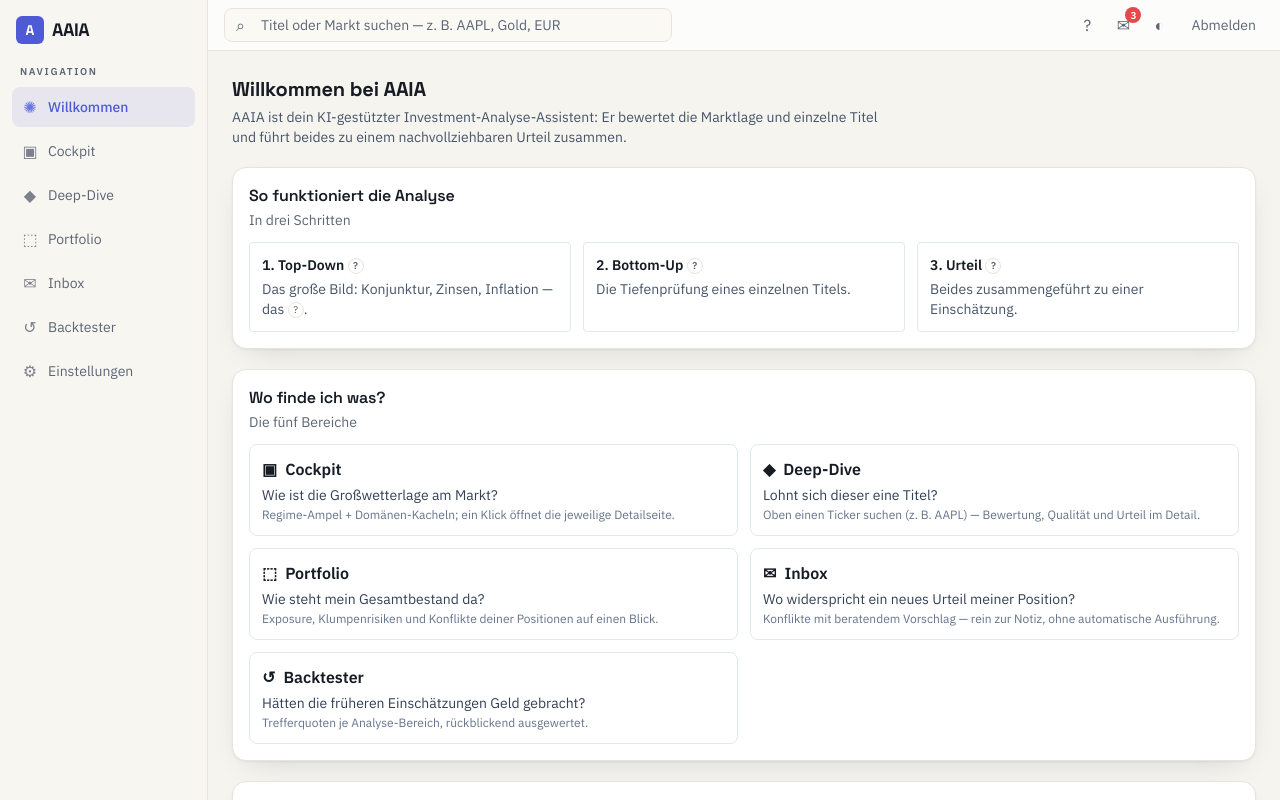
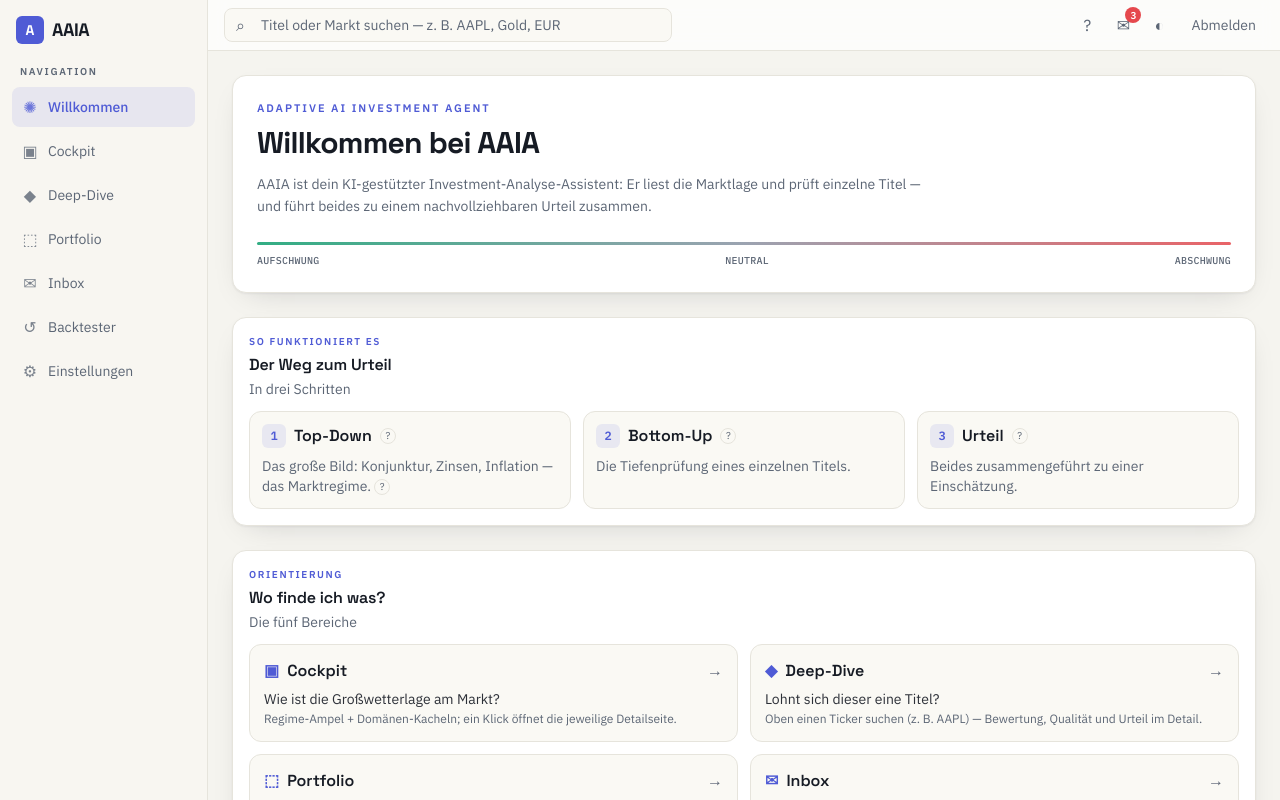
Before and after one commit to NicolasLardinois/aaia_agent, a React (Vite) app in the folder frontend/: page /willkommen in a window 1280 px wide. Both pictures are taken after typing "Sample123" into the empty fields and a click on the button "Anmelden". Shown: the top 800 px of the page. Built offline with nearby package versions, Linux system fonts and the light colour scheme; no server answers.

Commit message:
feat(design): Willkommen-Seite als Schauseite — Hero + Regime-Horizont-Signatur

```diff
--- a/frontend/src/pages/WelcomePage.tsx
+++ b/frontend/src/pages/WelcomePage.tsx
@@ -1,10 +1,17 @@
 // Willkommen-Seite (Teil-Projekt A): erklärt AAIA + jeden Bereich, "wo was zu finden ist".
 // Reiner Inhalt, kein Backend. "Los geht's" merkt den Besuch und führt ins Cockpit.
+// Schauseite der "Instrument-Deck"-Designsprache: Hero + Regime-Horizont-Signatur.
 import { Link, useNavigate } from "react-router-dom";
 import { AREAS } from "../data/welcomeContent";
 import { SectionCard } from "../components/SectionCard";
 import { InfoTip } from "../components/InfoTip";
 import { useOnboarding } from "../shell/useOnboarding";
+
+const STEPS = [
+  { n: "1", title: "Top-Down", term: "Top-Down", text: "Das große Bild: Konjunktur, Zinsen, Inflation — das Marktregime.", termInline: "Regime" },
+  { n: "2", title: "Bottom-Up", term: "Bottom-Up", text: "Die Tiefenprüfung eines einzelnen Titels.", termInline: undefined },
+  { n: "3", title: "Urteil", term: "Urteil", text: "Beides zusammengeführt zu einer Einschätzung.", termInline: undefined },
+];
 
 export function WelcomePage() {
   const navigate = useNavigate();
@@ -16,53 +23,67 @@ export function WelcomePage() {
   }
 
   return (
-    <section className="space-y-5">
-      <div>
-        <h2 className="text-xl font-bold">Willkommen bei AAIA</h2>
-        <p className="mt-1 max-w-2xl text-sm text-slate-600 dark:text-slate-300">
-          AAIA ist dein KI-gestützter Investment-Analyse-Assistent: Er bewertet die Marktlage
-          und einzelne Titel und führt beides zu einem nachvollziehbaren Urteil zusammen.
+    <section className="space-y-6">
+      {/* Hero — Thesis: AAIA liest die Marktlage; der Regime-Horizont ist die Signatur. */}
+      <div className="overflow-hidden rounded-panel border border-line bg-surface p-6 shadow-panel">
+        <div className="text-[11px] font-semibold uppercase tracking-[0.18em] text-brand">
+          Adaptive AI Investment Agent
+        </div>
+        <h2 className="mt-2 font-display text-3xl font-bold tracking-tight">Willkommen bei AAIA</h2>
+        <p className="mt-3 max-w-2xl text-sm leading-relaxed text-muted">
+          AAIA ist dein KI-gestützter Investment-Analyse-Assistent: Er liest die Marktlage und
+          prüft einzelne Titel — und führt beides zu einem nachvollziehbaren Urteil zusammen.
         </p>
+        <div className="regime-horizon mt-6" />
+        <div className="mt-2 flex justify-between font-mono text-[10px] uppercase tracking-wide text-muted">
+          <span>Aufschwung</span>
+          <span>neutral</span>
+          <span>Abschwung</span>
+        </div>
       </div>
 
-      <SectionCard title="So funktioniert die Analyse" subtitle="In drei Schritten">
+      {/* Analyse-Ablauf — echte Sequenz (Top-Down → Bottom-Up → Urteil), daher nummeriert. */}
+      <SectionCard eyebrow="So funktioniert es" title="Der Weg zum Urteil" subtitle="In drei Schritten">
         <ol className="grid gap-3 sm:grid-cols-3">
-          <li className="rounded border border-slate-200 p-3 text-sm dark:border-slate-700">
-            <span className="font-semibold">1. Top-Down <InfoTip term="Top-Down" /></span>
-            <p className="mt-1 text-slate-600 dark:text-slate-300">Das große Bild: Konjunktur, Zinsen, Inflation — das <InfoTip term="Regime" />.</p>
-          </li>
-          <li className="rounded border border-slate-200 p-3 text-sm dark:border-slate-700">
-            <span className="font-semibold">2. Bottom-Up <InfoTip term="Bottom-Up" /></span>
-            <p className="mt-1 text-slate-600 dark:text-slate-300">Die Tiefenprüfung eines einzelnen Titels.</p>
-          </li>
-          <li className="rounded border border-slate-200 p-3 text-sm dark:border-slate-700">
-            <span className="font-semibold">3. Urteil <InfoTip term="Urteil" /></span>
-            <p className="mt-1 text-slate-600 dark:text-slate-300">Beides zusammengeführt zu einer Einschätzung.</p>
-          </li>
+          {STEPS.map((s) => (
+            <li key={s.n} className="rounded-xl border border-line bg-surface-2 p-3">
+              <div className="flex items-center gap-2">
+                <span className="grid h-6 w-6 place-items-center rounded-md bg-brand/10 font-mono text-xs font-semibold text-brand">{s.n}</span>
+                <span className="font-display font-semibold">{s.title}</span>
+                <InfoTip term={s.term} />
+              </div>
+              <p className="mt-2 text-sm text-muted">
+                {s.text}{s.termInline && <> <InfoTip term={s.termInline} /></>}
+              </p>
+            </li>
+          ))}
         </ol>
       </SectionCard>
 
-      <SectionCard title="Wo finde ich was?" subtitle="Die fünf Bereiche">
+      {/* Bereiche — wo finde ich was? */}
+      <SectionCard eyebrow="Orientierung" title="Wo finde ich was?" subtitle="Die fünf Bereiche">
         <div className="grid gap-3 sm:grid-cols-2">
           {AREAS.map((a) => (
             <Link
               key={a.to}
               to={a.to}
-              className="block rounded-lg border border-slate-200 p-3 transition-colors hover:border-slate-300 hover:bg-slate-50 dark:border-slate-700 dark:hover:bg-slate-800"
+              className="group block rounded-xl border border-line bg-surface-2 p-3.5 transition-colors hover:border-brand/40 hover:bg-brand/[0.04]"
             >
-              <div className="flex items-center gap-2 font-semibold">
-                <span aria-hidden>{a.icon}</span>{a.name}
+              <div className="flex items-center gap-2 font-display font-semibold">
+                <span aria-hidden className="text-brand">{a.icon}</span>{a.name}
+                <span className="ml-auto text-muted transition-transform group-hover:translate-x-0.5">→</span>
               </div>
-              <p className="mt-1 text-sm text-slate-700 dark:text-slate-200">{a.question}</p>
-              <p className="mt-0.5 text-xs text-slate-500">{a.howto}</p>
+              <p className="mt-1.5 text-sm text-ink/90">{a.question}</p>
+              <p className="mt-0.5 text-xs text-muted">{a.howto}</p>
             </Link>
           ))}
         </div>
       </SectionCard>
 
-      <SectionCard title="Hinweis zu den Daten">
-        <p className="text-sm text-slate-600 dark:text-slate-300">
-          Manche Bereiche zeigen vorerst <strong>Demo-Daten <InfoTip term="Demo-Daten" /></strong> (Beispielwerte),
+      {/* Daten-Hinweis */}
+      <SectionCard eyebrow="Ehrlich gesagt" title="Hinweis zu den Daten">
+        <p className="text-sm text-muted">
+          Manche Bereiche zeigen vorerst <strong className="text-ink">Demo-Daten <InfoTip term="Demo-Daten" /></strong> (Beispielwerte),
           bis die echte Quelle angebunden ist — erkennbar am „Demo-Daten"-Etikett oben in der jeweiligen Ansicht.
         </p>
       </SectionCard>
@@ -71,11 +92,11 @@ export function WelcomePage() {
         <button
           type="button"
           onClick={start}
-          className="rounded-md bg-slate-900 px-4 py-2 text-sm font-medium text-white hover:bg-slate-700 dark:bg-slate-200 dark:text-slate-900"
+          className="rounded-lg bg-brand px-4 py-2 text-sm font-semibold text-brand-ink transition-colors hover:bg-brand-strong"
         >
           Verstanden, los geht's →
         </button>
-        <span className="text-xs text-slate-400">Diese Seite findest du jederzeit oben über „?".</span>
+        <span className="text-xs text-muted">Diese Seite findest du jederzeit oben über „?".</span>
       </div>
     </section>
   );
```
